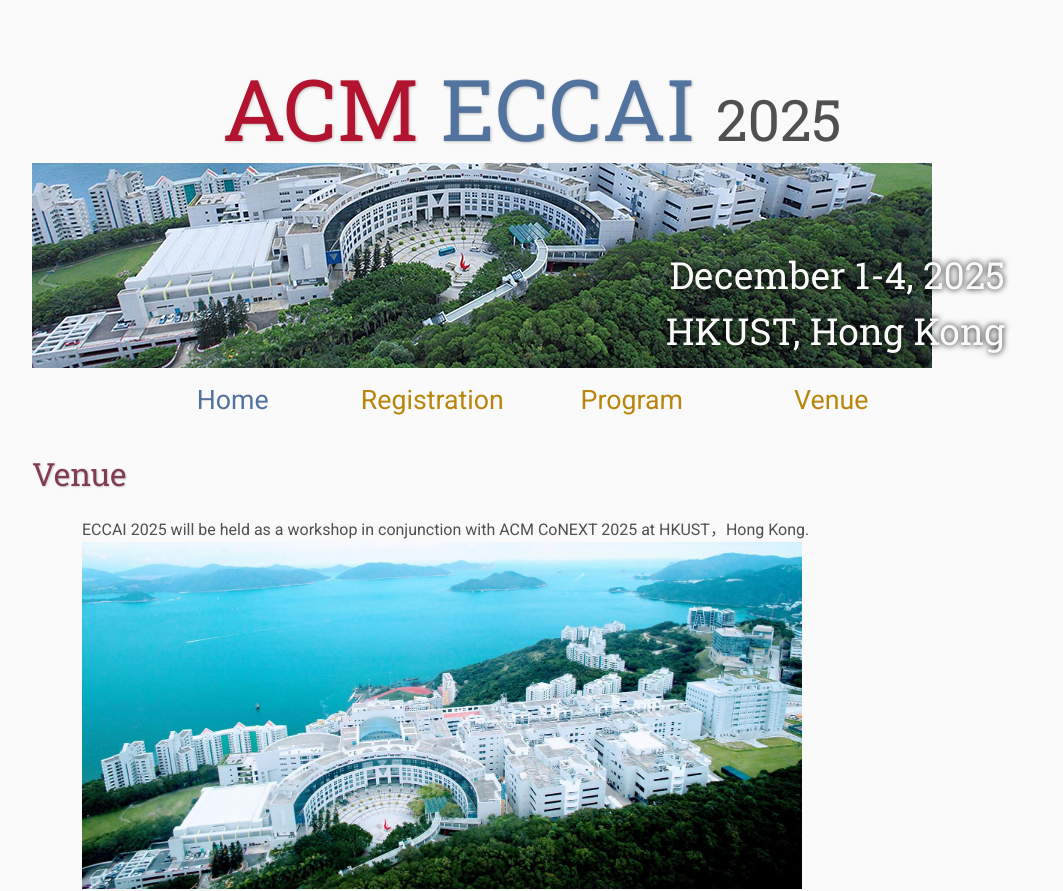
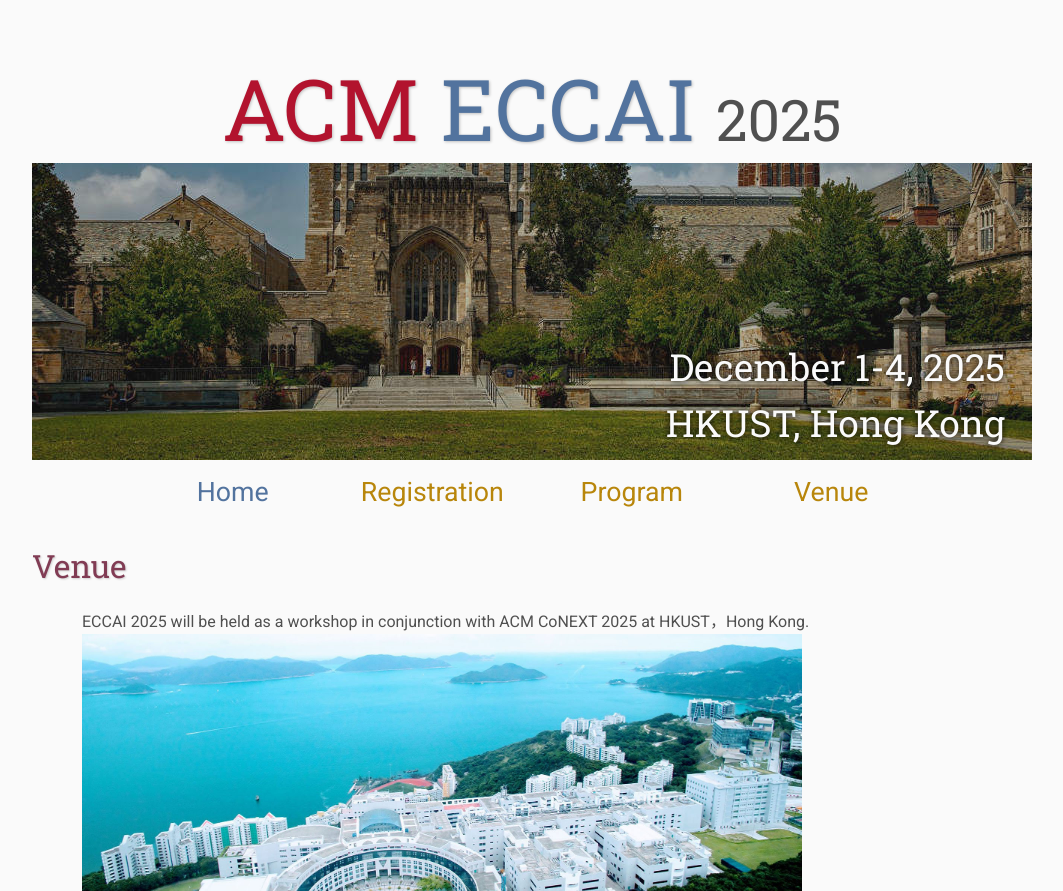
Before and after one commit to ECCAI/eccai.github.io, a plain HTML site: page directions/index.html in a window 1280 px wide. Shown: the top 891 px of the page, without its empty margins (108-1171 px from the left). Drawn offline with Linux system fonts and the light colour scheme; files that its build step writes are made by us from their sources.

Commit message:
Update index.html

```diff
--- a/directions/index.html
+++ b/directions/index.html
@@ -15,7 +15,7 @@
 <body>
 
     <div class="banner">
-        <img src="assets/HKSUT1.png" alt="Conference Template Banner">
+        <img src="assets/banner.jpg" alt="Conference Template Banner">
         <div class="top-left">
             <span class="title1">ACM</span> <span class="title2">ECCAI</span> <span class="year">2025</span>
         </div>
```
